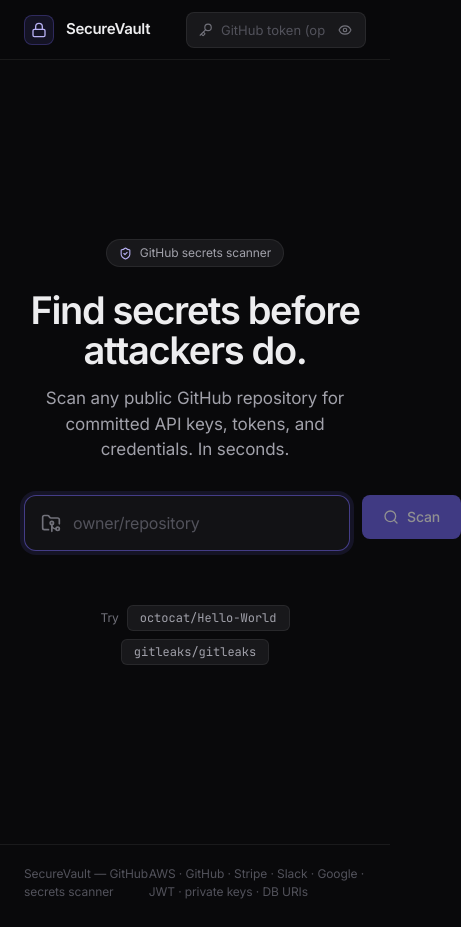
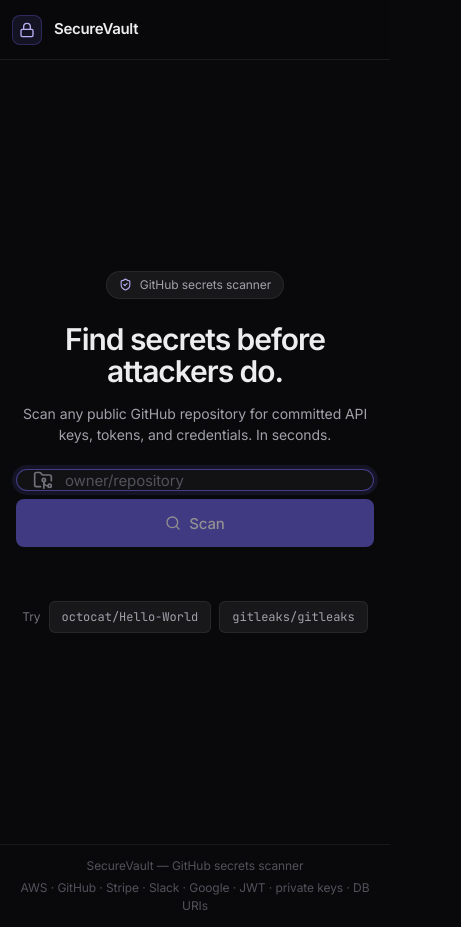
Before and after one commit to Shafeeq-Cybersec/SecureVault, a React (Vite) app in the folder client/: page / in a window 390 px wide. Shown: the whole page, 461 px wide, since content can reach past the window. Built offline with nearby package versions, Linux system fonts and the light colour scheme; no server answers.

Commit message:
responsive design for all mobiles and tablets

```diff
--- a/client/src/styles/components.css
+++ b/client/src/styles/components.css
@@ -1175,7 +1175,15 @@
   animation: fadeIn 0.4s var(--ease);
 }
 
-/* ---------------------------------------------------------------- responsive */
+/* ================================================================ RESPONSIVE */
+
+/* Faster tap response on touch devices */
+button,
+a {
+  touch-action: manipulation;
+}
+
+/* ---- Tablet landscape (≤ 920px) ---- */
 @media (max-width: 920px) {
   .results {
     grid-template-columns: 1fr;
@@ -1192,21 +1200,258 @@
     width: 180px;
   }
 }
-@media (max-width: 560px) {
+
+/* ---- Tablet portrait (≤ 768px) ---- */
+@media (max-width: 768px) {
+  .header__inner {
+    padding: 0 var(--space-4);
+  }
+  .token-field {
+    width: 160px;
+  }
+  .hero {
+    padding: var(--space-12) var(--space-5);
+  }
   .hero__title {
-    font-size: 38px;
+    font-size: 44px;
+  }
+  .hero__subtitle {
+    font-size: 16px;
+  }
+  .results {
+    padding: var(--space-6) var(--space-4) var(--space-12);
+    gap: var(--space-6);
+  }
+  .loading {
+    padding: var(--space-6) var(--space-4);
+  }
+  .footer {
+    padding: var(--space-4) var(--space-5);
+  }
+  .footer__inner {
+    flex-direction: column;
+    align-items: center;
+    gap: var(--space-1);
+    text-align: center;
+  }
+  .state {
+    padding: var(--space-12) var(--space-5);
+  }
+}
+
+/* ---- Phone landscape / large phone (≤ 640px) ---- */
+@media (max-width: 640px) {
+  /* Hide token field — public repos don't need it on mobile */
+  .token-field {
+    display: none;
+  }
+
+  /* Hero */
+  .hero {
+    padding: var(--space-10) var(--space-4);
+  }
+  .hero__title {
+    font-size: 36px;
+    line-height: 1.08;
+  }
+  .hero__subtitle {
+    font-size: 15px;
+    margin-bottom: var(--space-6);
+  }
+
+  /* Stack input + scan button vertically */
+  .hero__row {
+    flex-direction: column;
+    gap: var(--space-2);
+  }
+  .hero__row .btn--lg {
+    width: 100%;
+    height: 48px;
+    font-size: 15px;
+  }
+
+  /* Results */
+  .results {
+    padding: var(--space-5) var(--space-3) var(--space-10);
+    gap: var(--space-5);
+  }
+  .results__header {
+    flex-direction: column;
+    align-items: flex-start;
+    gap: var(--space-3);
+  }
+  .results__title {
+    font-size: 20px;
   }
   .summary-cards,
   .skeleton-cards {
-    grid-template-columns: 1fr 1fr;
+    grid-template-columns: repeat(2, 1fr);
+    gap: var(--space-3);
   }
+
+  /* Findings */
   .finding__row {
     grid-template-columns: 80px 1fr 28px;
+    gap: var(--space-3);
+    padding: var(--space-3);
   }
   .finding__row .confidence {
     display: none;
   }
+  .findings__toolbar {
+    flex-wrap: wrap;
+    gap: var(--space-2);
+    padding: var(--space-3);
+  }
+  .filter-chips {
+    flex-wrap: wrap;
+  }
+  .filter-chip {
+    height: 32px; /* bigger touch target */
+  }
+
+  /* Code block — smooth horizontal scroll on iOS */
+  .code-block pre {
+    font-size: 11.5px;
+    padding: var(--space-2) var(--space-3);
+    -webkit-overflow-scrolling: touch;
+  }
+
+  /* Panels */
   .score-row {
     gap: var(--space-5);
   }
+  .panel-meta {
+    gap: var(--space-2) var(--space-4);
+  }
+
+  /* States */
+  .state {
+    padding: var(--space-10) var(--space-4);
+  }
+  .state__actions {
+    flex-direction: column;
+    width: 100%;
+  }
+  .state__actions .btn {
+    width: 100%;
+    height: 44px;
+  }
+
+  /* Example chips — bigger touch target */
+  .example-chip {
+    height: 32px;
+    padding: 0 var(--space-3);
+    display: inline-flex;
+    align-items: center;
+  }
 }
+
+/* ---- Phone portrait (≤ 480px) ---- */
+@media (max-width: 480px) {
+  .header__inner {
+    padding: 0 var(--space-3);
+    gap: var(--space-2);
+  }
+  /* Hide scanned repo slug from header — saves space */
+  .brand__repo {
+    display: none;
+  }
+
+  /* Hero */
+  .hero {
+    padding: var(--space-8) var(--space-4);
+  }
+  .hero__title {
+    font-size: 30px;
+  }
+  .hero__subtitle {
+    font-size: 14px;
+  }
+  .hero__inner {
+    max-width: 100%;
+  }
+  .repo-field {
+    height: 52px;
+  }
+  .repo-field input {
+    font-size: 15px;
+  }
+
+  /* Stat cards */
+  .stat-card {
+    padding: var(--space-4);
+    gap: var(--space-2);
+  }
+  .stat-card__value {
+    font-size: 24px;
+  }
+  .stat-card__label {
+    font-size: 11px;
+  }
+  .summary-cards,
+  .skeleton-cards {
+    gap: var(--space-2);
+  }
+
+  /* Findings — simplified row */
+  .finding__row {
+    grid-template-columns: 72px 1fr 22px;
+    padding: var(--space-2) var(--space-3);
+    gap: var(--space-2);
+  }
+  /* File path hidden in row — still visible in expanded panel */
+  .finding__path {
+    display: none;
+  }
+  .finding__panel-inner {
+    padding: var(--space-2) var(--space-3) var(--space-4);
+    gap: var(--space-3);
+  }
+  .code-block__bar {
+    padding: var(--space-2) var(--space-3);
+  }
+
+  /* Results */
+  .results {
+    padding: var(--space-4) var(--space-3) var(--space-8);
+  }
+
+  /* Footer */
+  .footer {
+    padding: var(--space-3);
+  }
+
+  /* States */
+  .state__title {
+    font-size: 20px;
+  }
+  .state__message {
+    font-size: 14px;
+  }
+}
+
+/* ---- Small phone (≤ 360px) ---- */
+@media (max-width: 360px) {
+  .hero__title {
+    font-size: 26px;
+  }
+  .hero__eyebrow {
+    font-size: 11px;
+    padding: var(--space-1) var(--space-2);
+  }
+  /* Stack to single column on very small screens */
+  .summary-cards,
+  .skeleton-cards {
+    grid-template-columns: 1fr;
+  }
+  /* Shrink badges to fit */
+  .badge {
+    font-size: 10px;
+    height: 20px;
+    padding: 0 6px;
+  }
+  .finding__row {
+    grid-template-columns: 64px 1fr 20px;
+  }
+}
```
